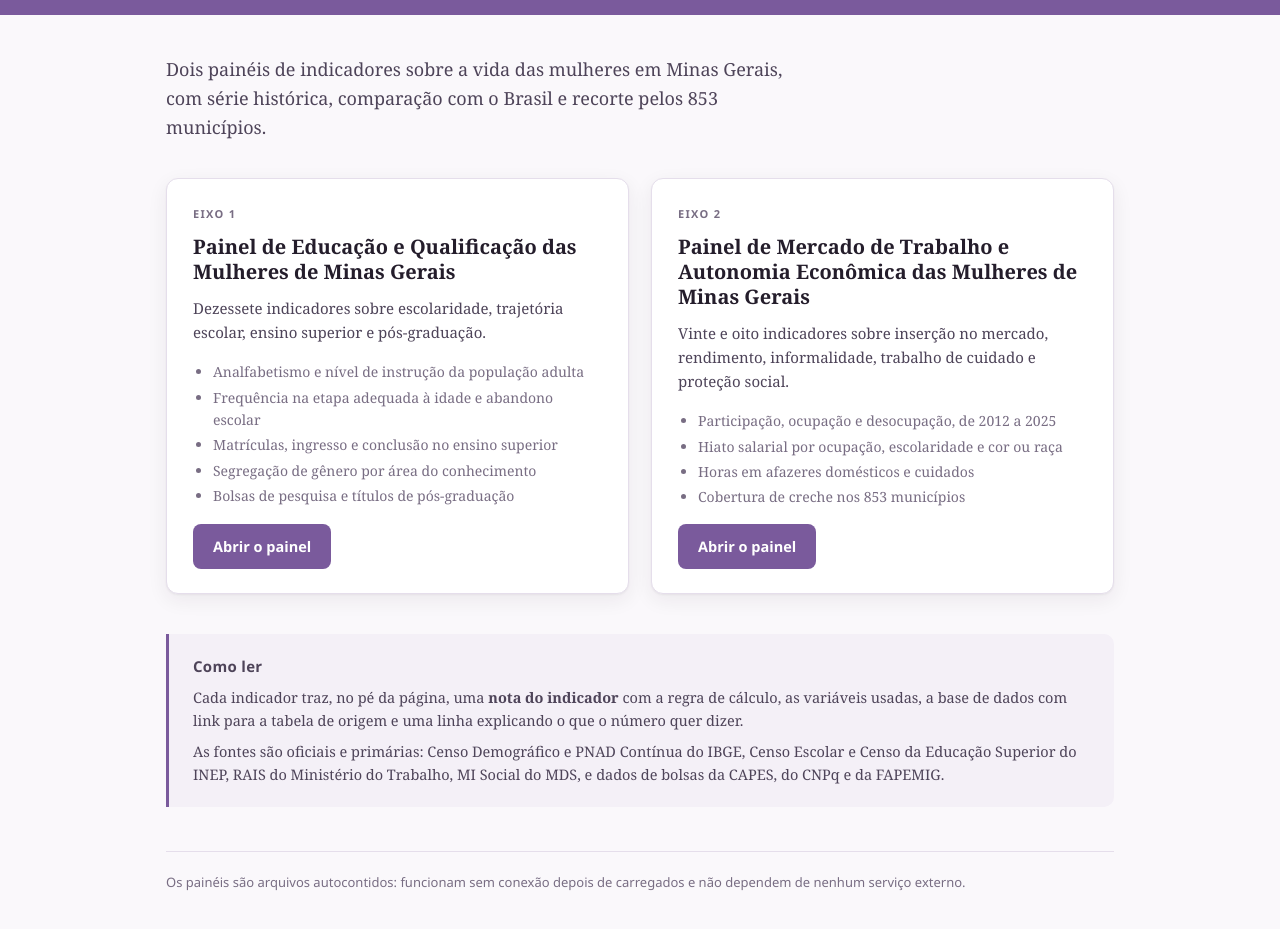
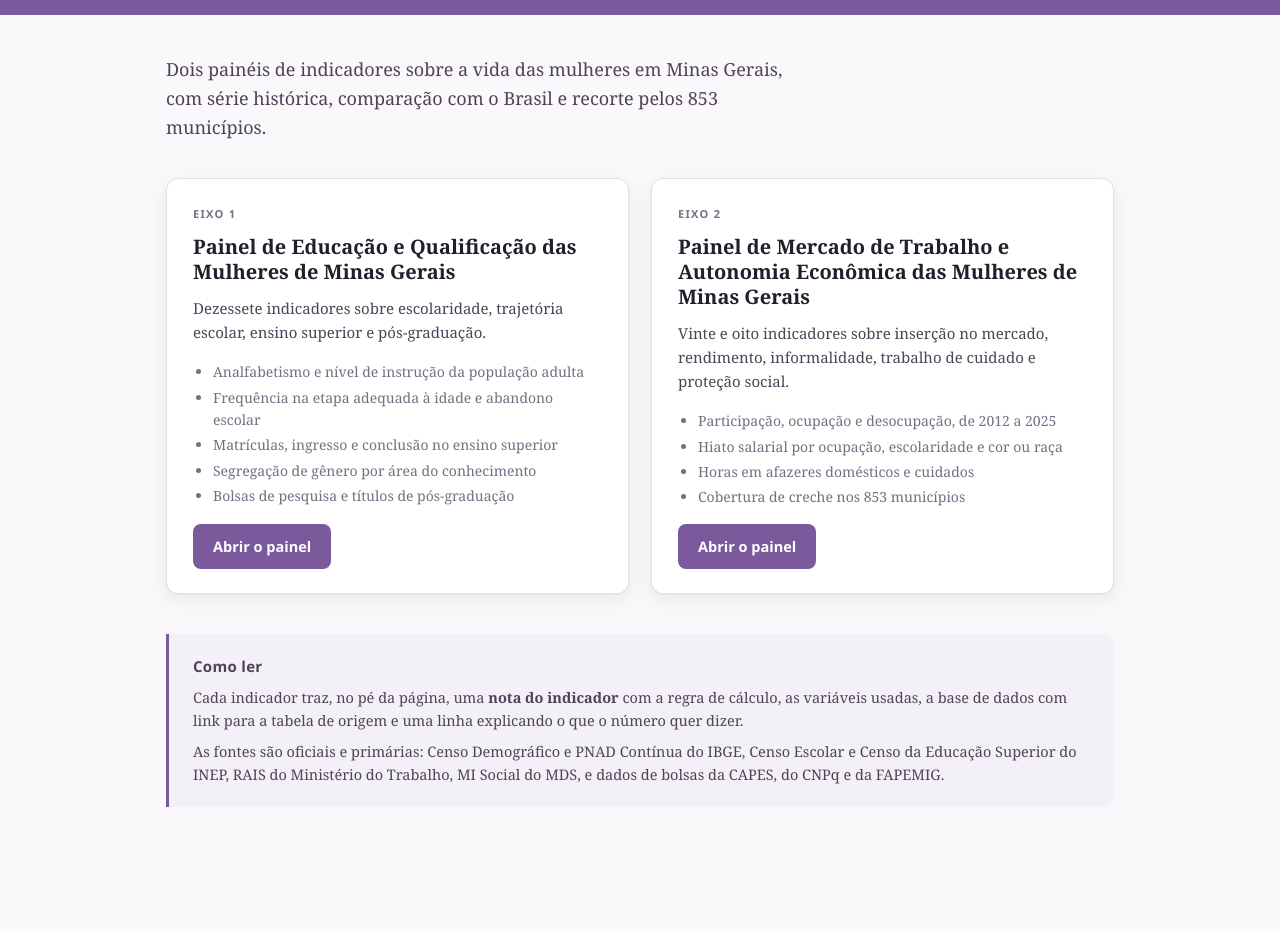
Before and after one commit to observaminasfjp/paineis_observa_minas, a plain HTML site: page index.html in a window 1280 px wide. Shown: the part 71-1000 px from the top of the page. After the commit the page ends 948 px from the top, so only its background shows below. Drawn offline with Linux system fonts and the light colour scheme.

Commit message:
Add files via upload

```diff
--- a/index.html
+++ b/index.html
@@ -136,10 +136,6 @@ footer{
        Trabalho, MI Social do MDS, e dados de bolsas da CAPES, do CNPq e da FAPEMIG.</p>
   </div>
 
-  <footer>
-    Os painéis são arquivos autocontidos: funcionam sem conexão depois de carregados e
-    não dependem de nenhum serviço externo.
-  </footer>
 </main>
 
 </body>
```
